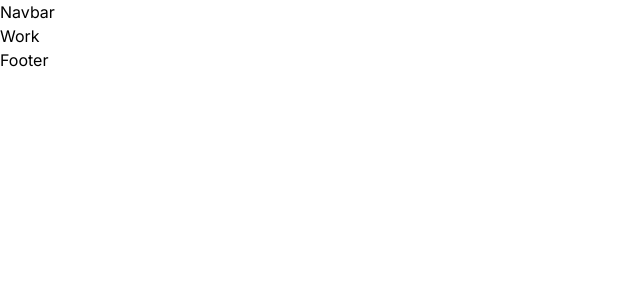
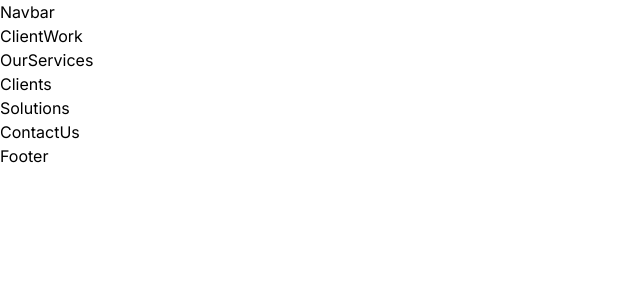
Before and after one commit to acm-ucr/hcg, a Next.js app: page /work in a window 1280 px wide. Shown: the top 300 px of the page, without its empty margins (0-640 px from the left). Built offline with nearby package versions, Linux system fonts and the light colour scheme.

Commit message:
work page imports

```diff
--- a/src/app/work/page.tsx
+++ b/src/app/work/page.tsx
@@ -1,5 +1,19 @@
+import ClientWork from "@/components/work/ClientWork";
+import OurServices from "@/components/work/OurServices";
+import Clients from "@/components/work/Clients";
+import Solutions from "@/components/work/Solutions";
+import ContactUs from "@/components/work/ContactUs";
+
 const Work = () => {
-  return <div>Work</div>;
+  return (
+  <div>
+    <ClientWork />
+    <OurServices />
+    <Clients />
+    <Solutions />
+    <ContactUs />
+  </div>
+  )
 };
 
 export default Work;
--- /dev/null
+++ b/src/components/work/ClientWork.tsx
@@ -0,0 +1,5 @@
+const ClientWork = () => {
+  return <div>ClientWork</div>;
+};
+
+export default ClientWork;
```
